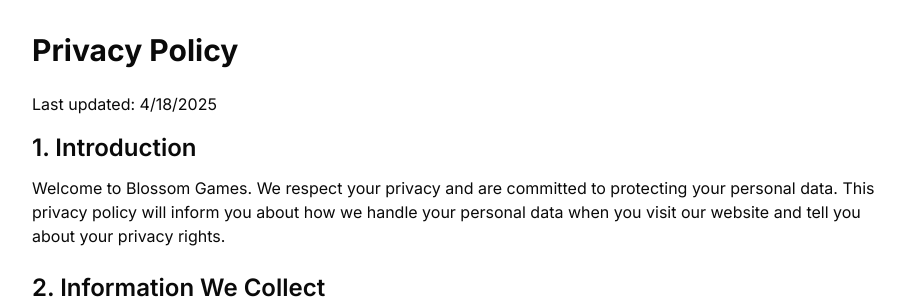
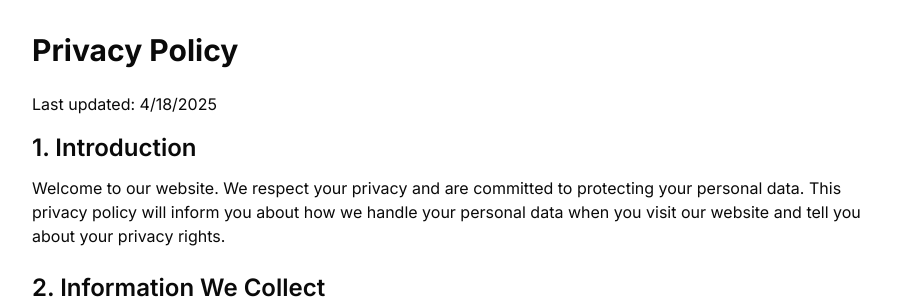
Before and after one commit to zhangyuliang1994/crazycattle3d, a Next.js app: page /privacy-policy in a window 1280 px wide. Shown: the top 299 px of the page, without its empty margins (176-1096 px from the left). Built offline with nearby package versions, Linux system fonts and the light colour scheme.

Commit message:
fix name error

```diff
--- a/app/privacy-policy/page.tsx
+++ b/app/privacy-policy/page.tsx
@@ -2,7 +2,7 @@
 
 export const metadata = {
   title: 'Privacy Policy - Crazy Cattle 3D',
-  description: 'Privacy Policy for Blossom Games - Learn how we collect, use, and protect your information.',
+  description: 'Privacy Policy - Learn how we collect, use, and protect your information.',
   robots: {
     index: true,
     follow: true,
@@ -20,7 +20,7 @@
         <section>
           <h2 className="text-2xl font-semibold mb-3">1. Introduction</h2>
           <p>
-            Welcome to Blossom Games. We respect your privacy and are committed to protecting your personal data. This privacy policy will inform you about how we handle your personal data when you visit our website and tell you about your privacy rights.
+            Welcome to our website. We respect your privacy and are committed to protecting your personal data. This privacy policy will inform you about how we handle your personal data when you visit our website and tell you about your privacy rights.
           </p>
         </section>
 
--- a/app/terms-of-service/page.tsx
+++ b/app/terms-of-service/page.tsx
@@ -2,7 +2,7 @@
 
 export const metadata = {
   title: 'Terms of Service - Crazy Cattle 3D',
-  description: 'Terms of Service for Blossom Games - Please read these terms carefully before using our service.',
+  description: 'Terms of Service - Please read these terms carefully before using our service.',
   robots: {
     index: true,
     follow: true,
--- a/components/layout/Footer.tsx
+++ b/components/layout/Footer.tsx
@@ -4,6 +4,7 @@
 import { content } from "@/config/content";
 import { layout } from "@/config/layout";
 import { cn } from "@/lib/utils";
+import { siteConfig } from "@/config/site";
 
 const SocialIcons: Record<string, LucideIcon> = {
   Facebook,
@@ -126,7 +127,7 @@
         {/* Copyright Section */}
         <div className="mt-8 pt-8 border-t">
           <div className={cn("text-center text-sm", theme.footer.colors.mutedText)}>
-            © {new Date().getFullYear()} Blossom Games. All rights reserved.
+            © {new Date().getFullYear()} {siteConfig.name}. All rights reserved.
           </div>
           <div className={cn("text-center text-xs mt-2", theme.footer.colors.mutedText)}>
             All games on this platform are free to play and do not require downloads.
```
